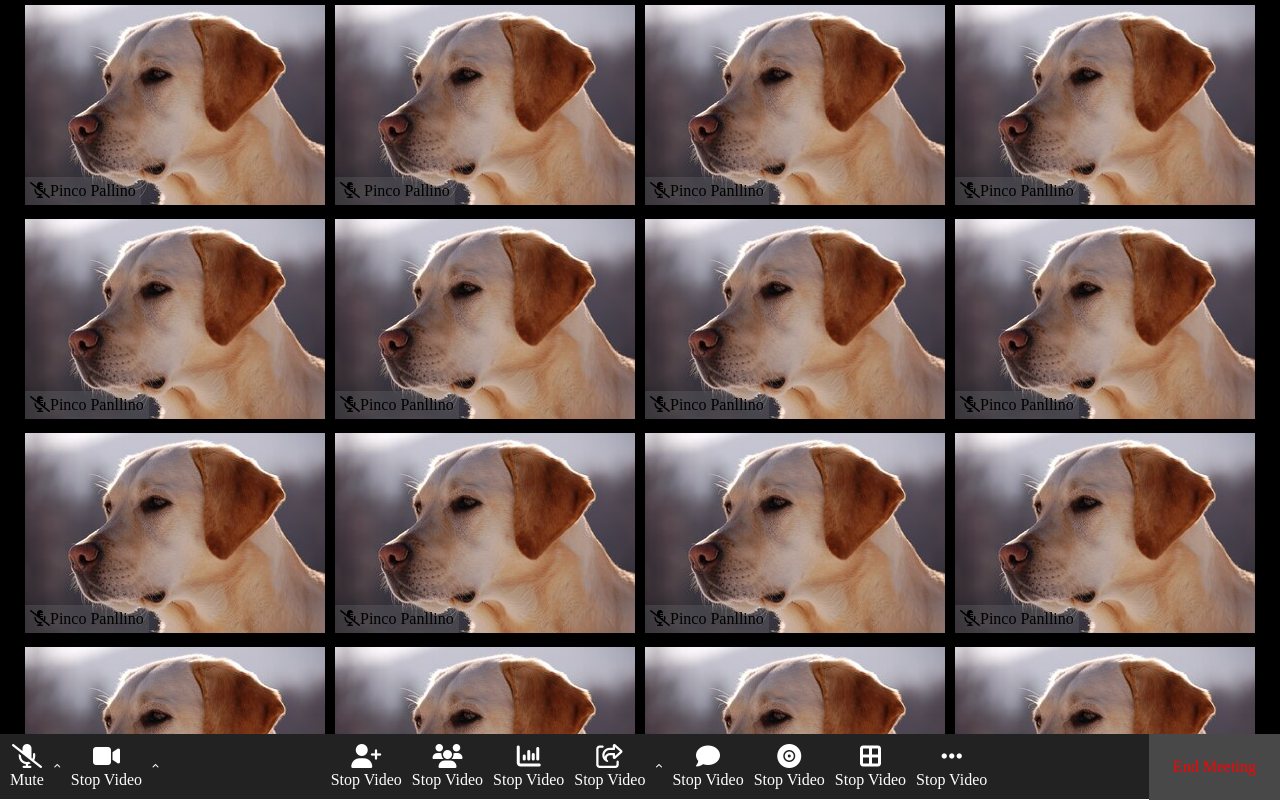
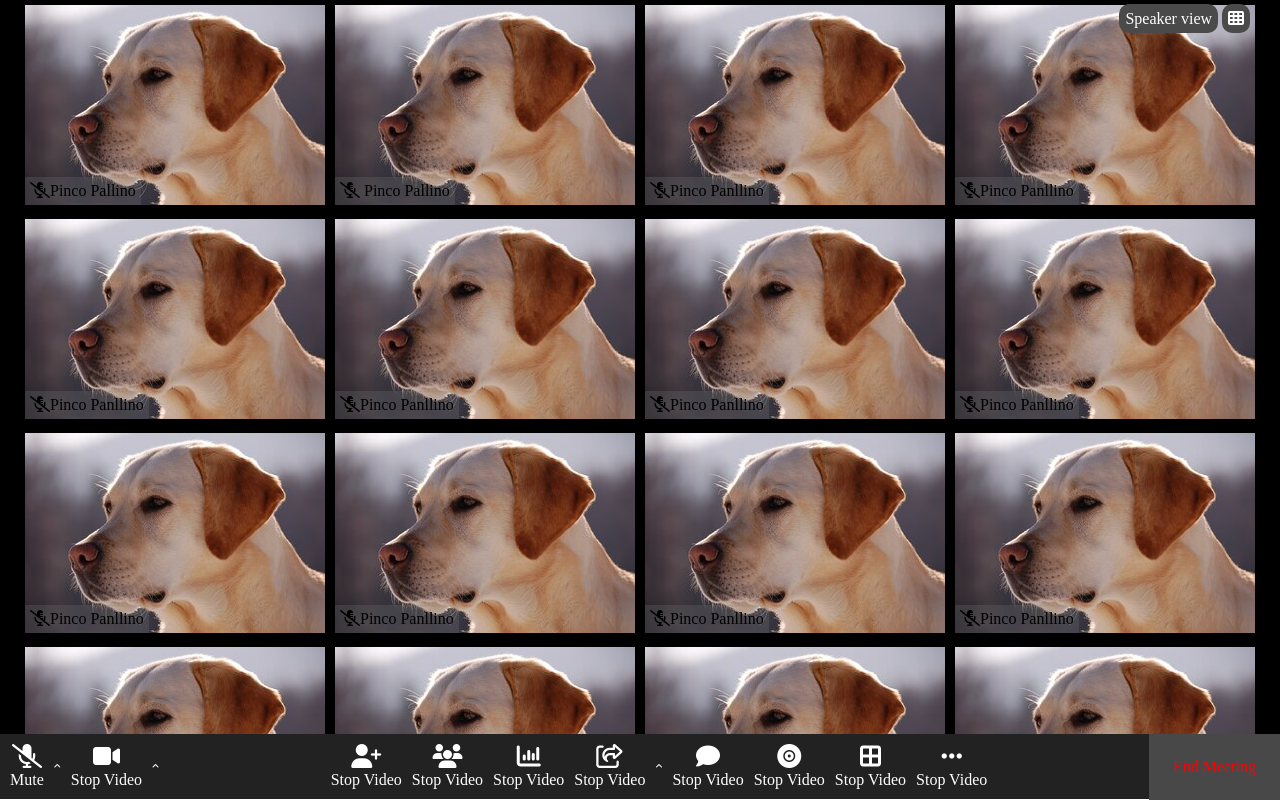
Before and after one commit to PatrizioCorcione/html-css-zoom, a plain HTML site: page index.html in a window 1280 px wide. Drawn offline with Linux system fonts and the light colour scheme.

Commit message:
fine e inizio aggiustamenti

```diff
--- a/css/style.css
+++ b/css/style.css
@@ -2,6 +2,22 @@
   margin: 0;
   padding: 0;
   box-sizing: border-box;
+}
+
+header{
+  width: 12%;
+  position: fixed;
+  right: 17px;
+  padding: 10px;
+  color: white;
+    z-index: 999;
+}
+
+.gray{
+  border-radius: 10px;
+  padding: 6px;
+  background-color: #4a4a4a;
+
 }
 
 main{
--- a/index.html
+++ b/index.html
@@ -8,7 +8,14 @@
   <link rel="stylesheet" href="css/style.css">
 </head>
 <body>
-  <header></header>
+
+  <header>
+    <div>
+      <span class="gray">Speaker view</span>
+      <span class="gray"><i class="fa-solid fa-table-cells"></i></span>
+    </div>
+  </header>
+
   <main>
     <section class="imgs">
       <div class="user">
```
